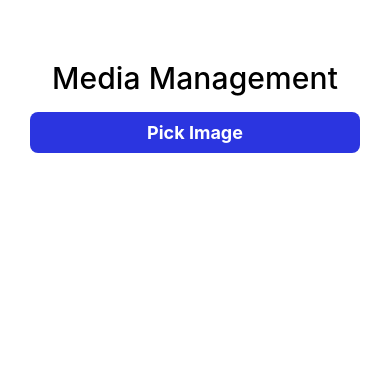
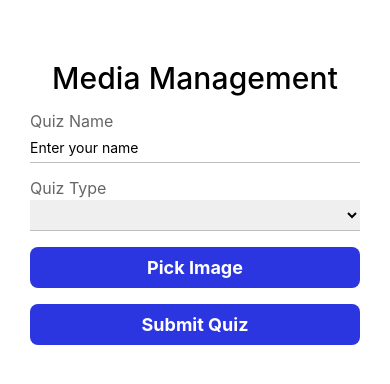
Before and after one commit to TopprCodr/Quiz-App, a React Native app: screen / in a window 390 px wide. Shown: the top 384 px of the page. Built offline with nearby package versions, Linux system fonts and the light colour scheme.

Commit message:
image upload in firebase done

```diff
--- a/src/Media.js
+++ b/src/Media.js
@@ -1,13 +1,19 @@
 import React, { useState, useEffect } from 'react';
-import { StyleSheet, Text, View, Platform, Image, ActivityIndicator, Alert } from 'react-native';
+import { StyleSheet, Text, View, Platform, ScrollView, Image, TextInput, ActivityIndicator, Alert } from 'react-native';
+import { Picker } from '@react-native-picker/picker';
 import * as ImagePicker from 'expo-image-picker';
+import * as firebase from 'firebase';
 
 import BasicButton from "./BasicButton";
 import storage from './FirebaseConfig';
 
 export default function Media() {
     const [image, setImage] = useState(null);
+    const [uploadUrl, setUploadUrl] = useState("");
     const [isUploading, setIsUploading] = useState(false);
+
+    const [quizName, setQuizName] = useState("");
+    const [quizType, setQuizType] = useState("");
 
     //component did mount
     useEffect(() => {
@@ -30,19 +36,7 @@ export default function Media() {
         });
 
         if (!result.cancelled) {
-            setIsUploading(true);
-
-            //saving image to firebase
-            uploadImage(result.uri)
-                .then(() => {
-                    setImage(result.uri);
-                    Alert.alert("Image Successfully Uploaded");
-                    setIsUploading(false);
-                })
-                .catch((error) => {
-                    Alert.alert("Fail to upload Image");
-                    setIsUploading(false);
-                });
+            setImage(result.uri);
         }
     }
 
@@ -55,31 +49,113 @@ export default function Media() {
         const blob = await response.blob();
 
         //putting image in firebase
-        const ref = storage.ref().child("image/" + imageName);
-        return ref.put(blob);
+        const storageRef = storage.ref().child("image/" + imageName);
+        const resp = storageRef.put(blob);
+        resp
+            .on(
+                firebase.storage.TaskEvent.STATE_CHANGED,
+                snapshot => {
+                    console.log("image upload progress: ", (snapshot.bytesTransferred / snapshot.totalBytes) * 100);
+                },
+                error => {
+                    console.log("image upload error: ", (error).toString());
+                },
+                () => {
+                    storageRef.getDownloadURL()
+                        .then((downloadUrl) => {
+                            setUploadUrl(downloadUrl);
+                            setImage(downloadUrl);
+                            console.log("File available at:", downloadUrl);
+                        })
+                }
+            );
+        return resp;
+    }
+
+    //function to hanlde when submit quiz btn is pressed on
+    function handleSubmitQuizBtnClick() {
+        console.log("submit quiz btn pressed", image);
+
+        if (image) {
+            setImage("");
+            setIsUploading(true);
+
+            //saving image to firebase
+            uploadImage(image)
+                .then(() => {
+                    Alert.alert("Image Successfully Uploaded");
+                    setIsUploading(false);
+                })
+                .catch((error) => {
+                    console.log("Fail to upload Image", error);
+                    Alert.alert("Fail to upload Image");
+                    setIsUploading(false);
+                });
+        }
     }
 
     //component rendering
     return (
-        <View style={styles.container}>
+        <ScrollView style={styles.container}>
             <Text style={styles.title}>Media Management</Text>
+            <View style={styles.divider}></View>
+
+            <Text style={styles.label}>Quiz Name</Text>
+            <TextInput
+                style={styles.inputField}
+                placeholder="Enter your name"
+                value={quizName}
+                onChangeText={(name) => setQuizName(name)}
+            />
+            <View style={styles.divider}></View>
+
+            <Text style={styles.label}>Quiz Type</Text>
+            <Picker
+                style={styles.inputField}
+                selectedValue={quizType}
+                onValueChange={(quizType, itemIndex) => setQuizType(quizType)}
+            >
+                <Picker.Item label="" value="" />
+                <Picker.Item label="Maths Quiz" value="Maths Quiz" />
+                <Picker.Item label="Science Quiz" value="Science Quiz" />
+                <Picker.Item label="Sports Quiz" value="Sports Quiz" />
+                <Picker.Item label="English  Quiz" value="English Quiz" />
+                <Picker.Item label="Hindi Quiz" value="Hindi Quiz" />
+                <Picker.Item label="Technology Quiz" value="Technology Quiz" />
+                <Picker.Item label="Arts Quiz" value="Arts Quiz" />
+            </Picker>
             <View style={styles.divider}></View>
 
             <BasicButton
                 text="Pick Image"
                 onPress={handlePickImgBtnClick}
             />
+            <View style={styles.divider}></View>
 
-            <View style={styles.divider}></View>
             {
                 isUploading ?
-                    <ActivityIndicator />
+                    <>
+                        <ActivityIndicator />
+                        <View style={styles.divider}></View>
+                    </>
                     : null
             }
-            <View style={styles.divider}></View>
 
-            {image && <Image source={{ uri: image }} style={styles.image} />}
-        </View>
+            {
+                image ?
+                    <>
+                        <Image source={{ uri: image }} style={styles.image} />
+                        <View style={styles.divider}></View>
+                    </>
+
+                    : null
+            }
+
+            <BasicButton
+                text="Submit Quiz"
+                onPress={handleSubmitQuizBtnClick}
+            />
+        </ScrollView>
     );
 }
 
@@ -88,7 +164,6 @@ const styles = StyleSheet.create({
         backgroundColor: '#fff',
         marginTop: 60,
         paddingHorizontal: 30,
-        justifyContent: "center",
     },
 
     title: {
@@ -98,6 +173,21 @@ const styles = StyleSheet.create({
         textAlign: "center",
     },
 
+    label: {
+        fontSize: 16,
+        lineHeight: 18,
+        color: '#666666',
+        marginBottom: 3,
+    },
+
+    inputField: {
+        fontSize: 14,
+        borderWidth: 0,
+        borderBottomWidth: 1,
+        borderBottomColor: '#BFBFBF',
+        paddingVertical: 6,
+    },
+
     divider: {
         paddingVertical: 8,
     },
@@ -105,6 +195,6 @@ const styles = StyleSheet.create({
     image: {
         alignSelf: "center",
         width: "100%",
-        height: 300,
+        height: 200,
     }
 });
--- a/src/SignUp.js
+++ b/src/SignUp.js
@@ -1,5 +1,5 @@
 import React, { Component } from 'react';
-import { StyleSheet, Text, View, TextInput, ScrollView, ActivityIndicator, Alert } from 'react-native';
+import { StyleSheet, Text, View, TextInput, ScrollView, ActivityIndicator } from 'react-native';
 import { Picker } from '@react-native-picker/picker';
 import ValidationComponent from 'react-native-form-validator';
 import { Audio } from 'expo-av';
```
